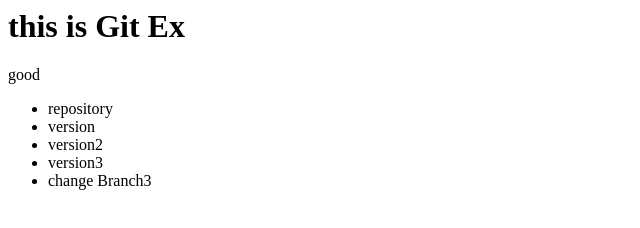
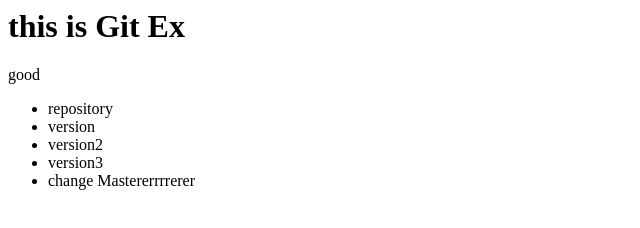
Before and after one commit to Juseung2/OpenTutorials, a plain HTML site: page index.html in a window 1280 px wide. Shown: the full height of the page, 0-640 px from the left. Drawn offline with Linux system fonts and the light colour scheme.

Commit message:
change mastererrrrr

```diff
--- a/index.html
+++ b/index.html
@@ -13,7 +13,7 @@
 			<li>version</li>
 			<li>version2</li>
 			<li>version3</li>
-			<li>change Branch3</li>
+			<li>change Mastererrrrerer</li>
         </ul>
     </body>
 </html>
```
